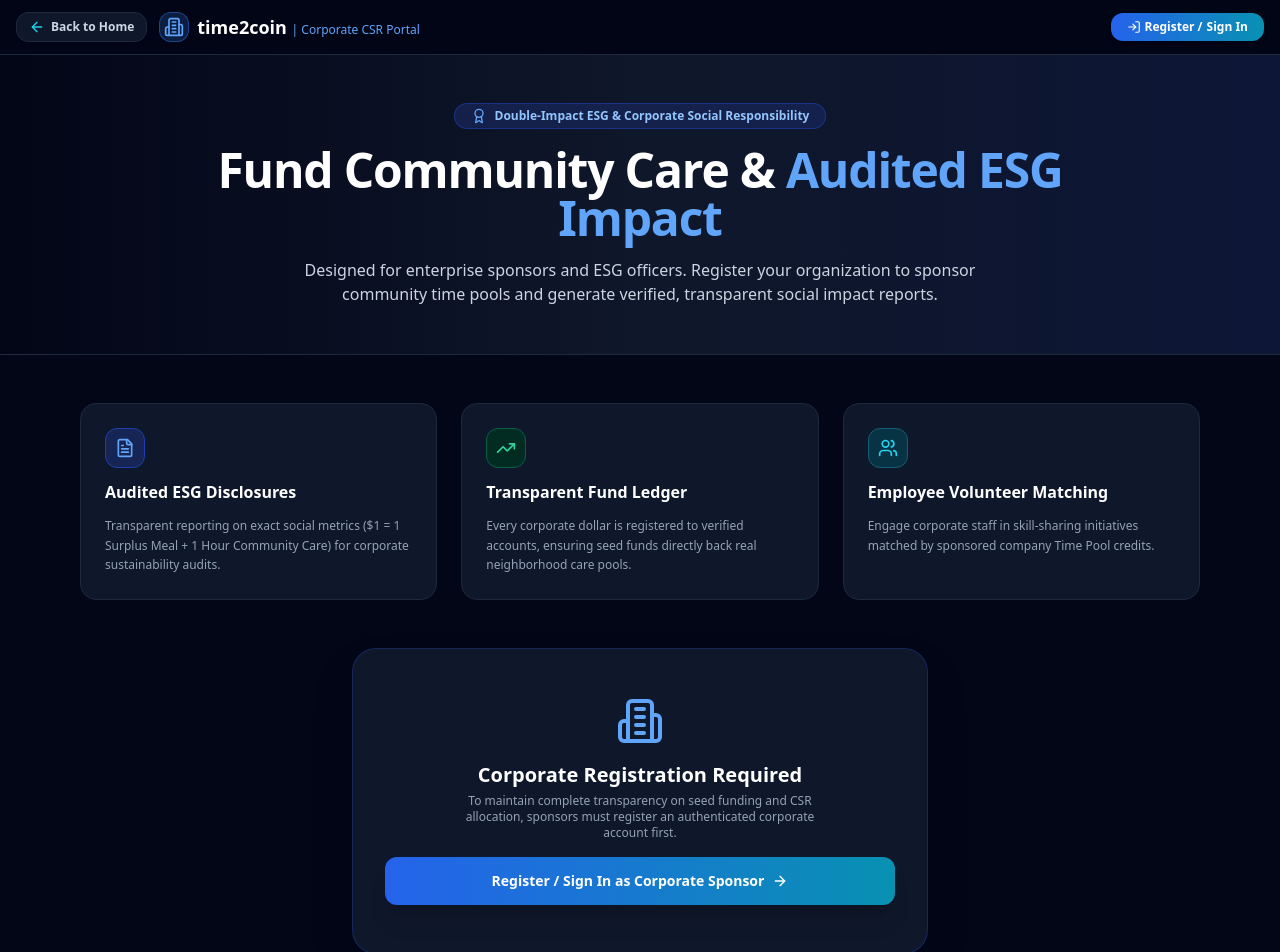
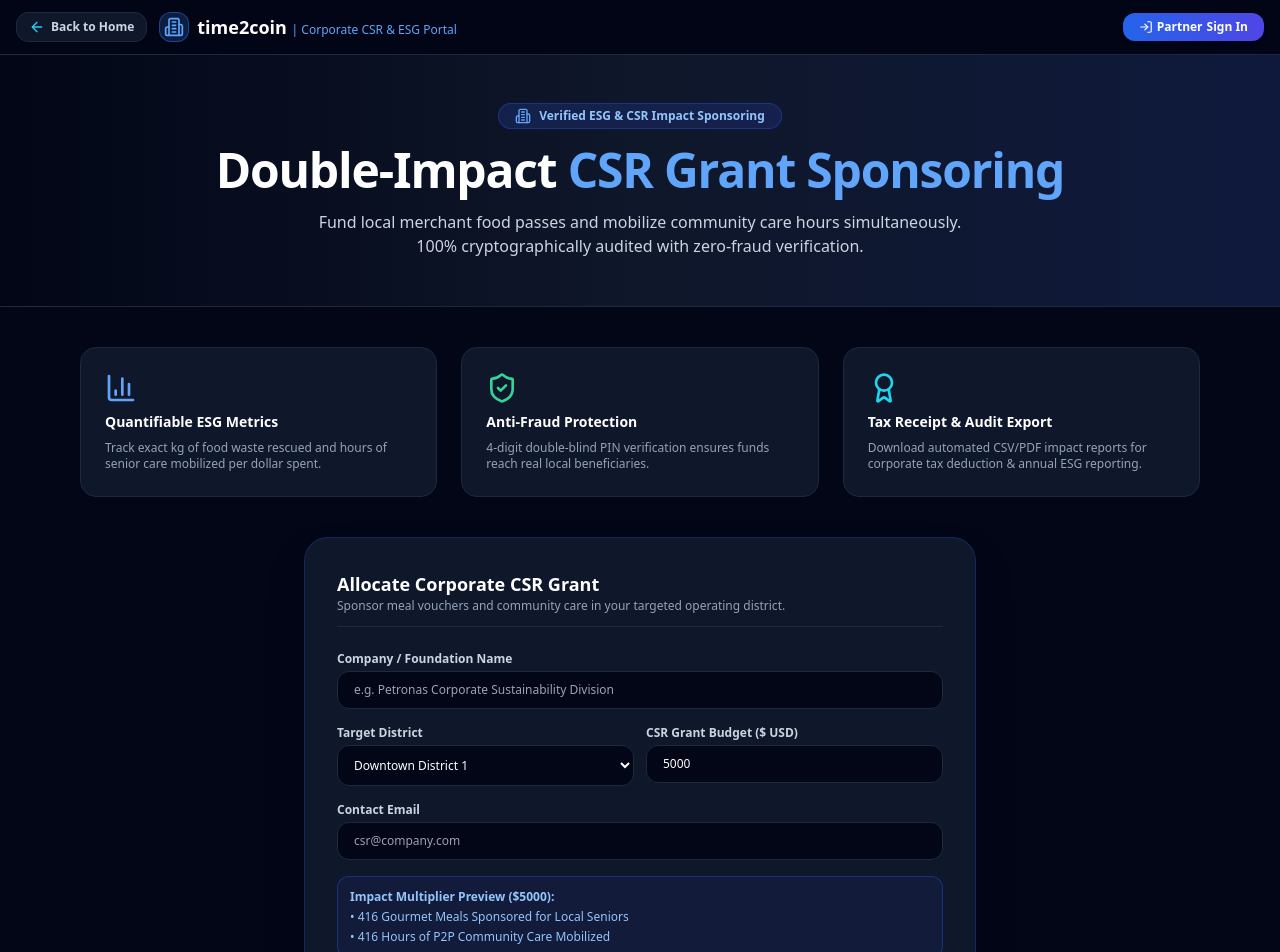
Before and after one commit to time2coin/time2coin, a Next.js app: page /corporate in a window 1280 px wide. Shown: the top 952 px of the page. Built offline with nearby package versions, Linux system fonts and the light colour scheme.

Commit message:
Refactor Corporate CSR page structure and logic
Refactor Corporate CSR page to improve structure and functionality. Update component names, state management, and form handling for better clarity and user experience.

```diff
--- a/app/corporate/page.tsx
+++ b/app/corporate/page.tsx
@@ -2,14 +2,19 @@
 
 import React, { useState, useEffect } from 'react';
 import {
-  Building2, Award, ShieldCheck, ArrowRight, CheckCircle2,
-  Sparkles, FileText, TrendingUp, Users, LogIn, DollarSign, ArrowLeft, LogOut
+  Building2, ArrowLeft, LogIn, LogOut, ArrowRight, ShieldCheck,
+  CheckCircle2, Sparkles, Heart, FileText, Download, DollarSign,
+  TrendingUp, Award, BarChart3, Users, ChevronRight, Lock, Eye,
+  Clock, SlidersHorizontal, Plus
 } from 'lucide-react';
 
-export default function CorporateCSRPage() {
+export default function CorporateCSRPortalPage() {
   const [currentUser, setCurrentUser] = useState<any>(null);
-  const [sponsorshipTier, setSponsorshipTier] = useState('$5,000 / mo');
-  const [submitted, setSubmitted] = useState(false);
+  const [grantAmount, setGrantAmount] = useState('5000');
+  const [district, setDistrict] = useState('Downtown District 1');
+  const [companyName, setCompanyName] = useState('');
+  const [contactEmail, setContactEmail] = useState('');
+  const [successMsg, setSuccessMsg] = useState(false);
 
   useEffect(() => {
     const saved = localStorage.getItem('time2coin_user');
@@ -25,26 +30,25 @@
     setCurrentUser(null);
   };
 
-  const handleSponsorPool = (e: React.FormEvent) => {
+  const handleSponsorSubmit = (e: React.FormEvent) => {
     e.preventDefault();
-    if (!currentUser) {
-      window.location.href = '/auth';
-      return;
-    }
-    setSubmitted(true);
+    setSuccessMsg(true);
+    setTimeout(() => {
+      setSuccessMsg(false);
+      setCompanyName('');
+      setContactEmail('');
+    }, 3000);
   };
 
   return (
-    <div className="min-h-screen bg-slate-950 text-slate-100 font-sans pb-16">
-      {/* HEADER WITH SLEEK RESPONSIVE BACK BUTTON */}
+    <div className="min-h-screen bg-slate-950 text-slate-100 font-sans pb-24 lg:pb-12">
+      {/* HEADER */}
       <header className="border-b border-slate-800 bg-slate-950/90 backdrop-blur sticky top-0 z-40 px-3 sm:px-4 py-3">
         <div className="max-w-7xl mx-auto flex items-center justify-between gap-2">
           <div className="flex items-center gap-2 sm:gap-3 min-w-0">
-            {/* SLEEK RESPONSIVE BACK BUTTON */}
             <a
               href="/"
               className="p-2 sm:px-3 sm:py-1.5 bg-slate-900 border border-slate-800 hover:border-slate-700 text-slate-300 hover:text-white rounded-xl text-xs font-bold transition flex items-center gap-1.5 shrink-0 shadow-sm"
-              title="Back to Home"
             >
               <ArrowLeft className="w-4 h-4 text-cyan-400" />
               <span className="hidden sm:inline">Back to Home</span>
@@ -54,136 +58,189 @@
               <div className="p-1 bg-blue-500/20 border border-blue-500/40 rounded-xl shrink-0">
                 <Building2 className="w-4 h-4 sm:w-5 sm:h-5 text-blue-400" />
               </div>
-              <span className="font-bold text-sm sm:text-lg text-white truncate">time2coin <span className="text-blue-400 text-xs font-normal hidden md:inline">| Corporate CSR Portal</span></span>
+              <span className="font-bold text-sm sm:text-lg text-white truncate">time2coin <span className="text-blue-400 text-xs font-normal hidden md:inline">| Corporate CSR & ESG Portal</span></span>
             </a>
           </div>
 
           {currentUser ? (
             <div className="flex items-center gap-2 bg-slate-900 border border-slate-800 px-2.5 py-1 rounded-xl shrink-0">
-              <span className="text-[10px] sm:text-xs font-bold text-blue-300 truncate max-w-[100px] sm:max-w-none">{currentUser.name}</span>
+              <span className="text-[10px] sm:text-xs font-bold text-blue-300 truncate">{currentUser.name}</span>
               <button onClick={handleLogout} title="Sign Out" className="p-1 text-slate-400 hover:text-rose-400">
                 <LogOut className="w-3.5 h-3.5" />
               </button>
             </div>
           ) : (
-            <a href="/auth" className="px-3 sm:px-4 py-1.5 bg-gradient-to-r from-blue-600 to-cyan-600 hover:from-blue-500 text-white rounded-xl text-[11px] sm:text-xs font-bold transition flex items-center gap-1 shrink-0 shadow-md">
-              <LogIn className="w-3.5 h-3.5" /> <span className="hidden sm:inline">Register / </span>Sign In
+            <a href="/auth" className="px-3 sm:px-4 py-1.5 bg-gradient-to-r from-blue-600 to-indigo-600 hover:from-blue-500 text-white rounded-xl text-[11px] sm:text-xs font-bold transition flex items-center gap-1 shrink-0 shadow-md">
+              <LogIn className="w-3.5 h-3.5" /> <span className="hidden sm:inline">Partner </span>Sign In
             </a>
           )}
         </div>
       </header>
 
-      {/* HERO SECTION */}
-      <section className="bg-gradient-to-r from-slate-950 via-slate-900 to-blue-950/50 border-b border-slate-800 py-12 px-4">
+      {/* HERO BANNER */}
+      <section className="bg-gradient-to-r from-slate-950 via-slate-900 to-blue-950/60 border-b border-slate-800 py-12 px-4">
         <div className="max-w-4xl mx-auto text-center space-y-4">
           <div className="inline-flex items-center gap-2 bg-blue-950/80 border border-blue-800/60 px-4 py-1 rounded-full text-xs font-bold text-blue-300">
-            <Award className="w-4 h-4 text-blue-400" /> Double-Impact ESG & Corporate Social Responsibility
+            <Building2 className="w-4 h-4 text-blue-400" /> Verified ESG & CSR Impact Sponsoring
           </div>
           <h1 className="text-3xl sm:text-5xl font-black text-white tracking-tight">
-            Fund Community Care & <span className="text-blue-400">Audited ESG Impact</span>
+            Double-Impact <span className="text-blue-400">CSR Grant Sponsoring</span>
           </h1>
           <p className="text-xs sm:text-base text-slate-300 leading-relaxed max-w-2xl mx-auto">
-            Designed for enterprise sponsors and ESG officers. Register your organization to sponsor community time pools and generate verified, transparent social impact reports.
+            Fund local merchant food passes and mobilize community care hours simultaneously. 100% cryptographically audited with zero-fraud verification.
           </p>
         </div>
       </section>
 
-      {/* VALUE PROPOSITIONS */}
-      <div className="max-w-6xl mx-auto px-4 py-12 space-y-12">
+      {/* MAIN CONTENT */}
+      <div className="max-w-6xl mx-auto px-4 py-10 space-y-10">
         <div className="grid grid-cols-1 md:grid-cols-3 gap-6">
-          <div className="bg-slate-900 border border-slate-800 rounded-2xl p-6 space-y-3">
-            <div className="w-10 h-10 rounded-xl bg-blue-950 border border-blue-800 flex items-center justify-center text-blue-400 font-bold">
-              <FileText className="w-5 h-5" />
+          <div className="bg-slate-900 border border-slate-800 rounded-2xl p-6 space-y-2">
+            <BarChart3 className="w-8 h-8 text-blue-400" />
+            <h3 className="font-bold text-white text-sm">Quantifiable ESG Metrics</h3>
+            <p className="text-xs text-slate-400">Track exact kg of food waste rescued and hours of senior care mobilized per dollar spent.</p>
           </div>
-            <h3 className="font-bold text-white text-base">Audited ESG Disclosures</h3>
-            <p className="text-xs text-slate-400 leading-relaxed">
-              Transparent reporting on exact social metrics ($1 = 1 Surplus Meal + 1 Hour Community Care) for corporate sustainability audits.
-            </p>
+          <div className="bg-slate-900 border border-slate-800 rounded-2xl p-6 space-y-2">
+            <ShieldCheck className="w-8 h-8 text-emerald-400" />
+            <h3 className="font-bold text-white text-sm">Anti-Fraud Protection</h3>
+            <p className="text-xs text-slate-400">4-digit double-blind PIN verification ensures funds reach real local beneficiaries.</p>
           </div>
-
-          <div className="bg-slate-900 border border-slate-800 rounded-2xl p-6 space-y-3">
-            <div className="w-10 h-10 rounded-xl bg-emerald-950 border border-emerald-800 flex items-center justify-center text-emerald-400 font-bold">
-              <TrendingUp className="w-5 h-5" />
-            </div>
-            <h3 className="font-bold text-white text-base">Transparent Fund Ledger</h3>
-            <p className="text-xs text-slate-400 leading-relaxed">
-              Every corporate dollar is registered to verified accounts, ensuring seed funds directly back real neighborhood care pools.
-            </p>
-          </div>
-
-          <div className="bg-slate-900 border border-slate-800 rounded-2xl p-6 space-y-3">
-            <div className="w-10 h-10 rounded-xl bg-cyan-950 border border-cyan-800 flex items-center justify-center text-cyan-400 font-bold">
-              <Users className="w-5 h-5" />
-            </div>
-            <h3 className="font-bold text-white text-base">Employee Volunteer Matching</h3>
-            <p className="text-xs text-slate-400 leading-relaxed">
-              Engage corporate staff in skill-sharing initiatives matched by sponsored company Time Pool credits.
-            </p>
+          <div className="bg-slate-900 border border-slate-800 rounded-2xl p-6 space-y-2">
+            <Award className="w-8 h-8 text-cyan-400" />
+            <h3 className="font-bold text-white text-sm">Tax Receipt & Audit Export</h3>
+            <p className="text-xs text-slate-400">Download automated CSV/PDF impact reports for corporate tax deduction & annual ESG reporting.</p>
           </div>
         </div>
 
-        {/* CONDITIONALLY RENDERED SPONSORSHIP FORM VS REGISTRATION GATE */}
-        <div className="bg-slate-900 border border-blue-800/40 rounded-3xl p-6 sm:p-8 max-w-xl mx-auto shadow-2xl space-y-6">
-          {currentUser ? (
-            /* LOGGED-IN SPONSOR DASHBOARD */
-            <div className="space-y-4">
-              <h2 className="text-lg font-bold text-white flex items-center gap-2 border-b border-slate-800 pb-3">
-                <DollarSign className="w-5 h-5 text-blue-400" /> Sponsor Corporate CSR Time Pool
-              </h2>
+        {/* CSR SPONSORSHIP FORM */}
+        <div className="bg-slate-900 border border-blue-800/40 rounded-3xl p-6 sm:p-8 max-w-2xl mx-auto space-y-6 shadow-2xl">
+          <div className="border-b border-slate-800 pb-3">
+            <h2 className="text-lg font-bold text-white">Allocate Corporate CSR Grant</h2>
+            <p className="text-xs text-slate-400">Sponsor meal vouchers and community care in your targeted operating district.</p>
+          </div>
 
-              {submitted ? (
-                <div className="p-6 bg-blue-950/60 border border-blue-800 text-blue-200 rounded-2xl text-center space-y-3">
-                  <CheckCircle2 className="w-10 h-10 text-blue-400 mx-auto" />
-                  <h3 className="font-bold text-base text-white">Sponsorship Pool Activated!</h3>
-                  <p className="text-xs text-slate-300">
-                    Thank you, <strong>{currentUser.name}</strong>. Your corporate sponsorship tier of <strong>{sponsorshipTier}</strong> has been assigned to your corporate dashboard.
-                  </p>
+          {successMsg && (
+            <div className="p-4 bg-emerald-950/80 border border-emerald-800 text-emerald-200 rounded-2xl text-xs flex items-center gap-2">
+              <CheckCircle2 className="w-5 h-5 text-emerald-400 shrink-0" />
+              <span>CSR Grant request received! Our operations auditor will send your tax receipt invoice within 2 hours.</span>
             </div>
-              ) : (
-                <form onSubmit={handleSponsorPool} className="space-y-4">
+          )}
+
+          <form onSubmit={handleSponsorSubmit} className="space-y-4">
             <div>
-                    <label className="block text-xs font-semibold text-slate-300 mb-1">Select Monthly CSR Sponsorship Tier</label>
+              <label className="block text-xs font-semibold text-slate-300 mb-1">Company / Foundation Name</label>
+              <input
+                type="text"
+                required
+                value={companyName}
+                onChange={(e) => setCompanyName(e.target.value)}
+                placeholder="e.g. Petronas Corporate Sustainability Division"
+                className="w-full bg-slate-950 border border-slate-800 rounded-xl px-4 py-2.5 text-xs text-white focus:outline-none focus:border-blue-500"
+              />
+            </div>
+
+            <div className="grid grid-cols-1 sm:grid-cols-2 gap-3">
+              <div>
+                <label className="block text-xs font-semibold text-slate-300 mb-1">Target District</label>
                 <select
-                      value={sponsorshipTier}
-                      onChange={(e) => setSponsorshipTier(e.target.value)}
+                  value={district}
+                  onChange={(e) => setDistrict(e.target.value)}
                   className="w-full bg-slate-950 border border-slate-800 rounded-xl px-3 py-2.5 text-xs text-white focus:outline-none focus:border-blue-500"
                 >
-                      <option value="$1,000 / mo">$1,000 / month (Local District Pilot)</option>
-                      <option value="$5,000 / mo">$5,000 / month (Regional Community Sponsor)</option>
-                      <option value="$25,000 / mo">$25,000 / month (Citywide Impact Pool)</option>
+                  <option value="Downtown District 1">Downtown District 1</option>
+                  <option value="Subang Jaya District 2">Subang Jaya District 2</option>
+                  <option value="Petaling Jaya District 3">Petaling Jaya District 3</option>
                 </select>
+              </div>
+
+              <div>
+                <label className="block text-xs font-semibold text-slate-300 mb-1">CSR Grant Budget ($ USD)</label>
+                <input
+                  type="number"
+                  required
+                  value={grantAmount}
+                  onChange={(e) => setGrantAmount(e.target.value)}
+                  placeholder="5000"
+                  className="w-full bg-slate-950 border border-slate-800 rounded-xl px-4 py-2.5 text-xs text-white focus:outline-none focus:border-blue-500"
+                />
+              </div>
+            </div>
+
+            <div>
+              <label className="block text-xs font-semibold text-slate-300 mb-1">Contact Email</label>
+              <input
+                type="email"
+                required
+                value={contactEmail}
+                onChange={(e) => setContactEmail(e.target.value)}
+                placeholder="csr@company.com"
+                className="w-full bg-slate-950 border border-slate-800 rounded-xl px-4 py-2.5 text-xs text-white focus:outline-none focus:border-blue-500"
+              />
+            </div>
+
+            <div className="p-3 bg-blue-950/40 border border-blue-800/60 rounded-xl text-xs text-blue-300 space-y-1">
+              <div className="font-bold">Impact Multiplier Preview (${grantAmount}):</div>
+              <div>• {Math.floor(Number(grantAmount) / 12)} Gourmet Meals Sponsored for Local Seniors</div>
+              <div>• {Math.floor(Number(grantAmount) / 12)} Hours of P2P Community Care Mobilized</div>
             </div>
 
             <button
               type="submit"
-                    className="w-full py-3 bg-gradient-to-r from-blue-600 to-cyan-600 hover:from-blue-500 text-white font-bold text-xs sm:text-sm rounded-xl transition shadow-lg flex items-center justify-center gap-2"
+              className="w-full py-3 bg-gradient-to-r from-blue-600 to-indigo-600 hover:from-blue-500 text-white font-bold text-xs sm:text-sm rounded-xl transition shadow-lg flex items-center justify-center gap-2"
             >
-                    Confirm CSR Pool Sponsorship <ArrowRight className="w-4 h-4" />
+              <Building2 className="w-4 h-4" /> Submit Corporate CSR Grant
             </button>
           </form>
-              )}
         </div>
-          ) : (
-            /* LOGGED-OUT PROMPT FOR REGISTRATION */
-            <div className="text-center space-y-4 py-4">
-              <Building2 className="w-12 h-12 text-blue-400 mx-auto" />
-              <div className="space-y-1">
-                <h2 className="text-xl font-bold text-white">Corporate Registration Required</h2>
-                <p className="text-xs text-slate-400 max-w-sm mx-auto">
-                  To maintain complete transparency on seed funding and CSR allocation, sponsors must register an authenticated corporate account first.
-                </p>
       </div>
+
+      {/* MOBILE BOTTOM NAVIGATION BAR */}
+      <nav className="lg:hidden fixed bottom-0 left-0 right-0 z-50 bg-slate-950/95 backdrop-blur border-t border-slate-800/80 shadow-[0_-4px_20px_rgba(0,0,0,0.5)]">
+        <div className="flex items-stretch justify-around px-2 pt-1.5 pb-2">
+          <a
+            href="/"
+            className="flex flex-col items-center justify-center gap-1 py-1 px-2 rounded-xl text-slate-400 hover:text-slate-200 transition-all flex-1"
+          >
+            <Clock className="w-5 h-5" />
+            <span className="text-[10px] tracking-tight">Home</span>
+          </a>
+
+          <a
+            href="/#directory"
+            className="flex flex-col items-center justify-center gap-1 py-1 px-2 rounded-xl text-slate-400 hover:text-slate-200 transition-all flex-1"
+          >
+            <SlidersHorizontal className="w-5 h-5" />
+            <span className="text-[10px] tracking-tight">Directory</span>
+          </a>
+
+          <a
+            href="/#directory"
+            className="flex flex-col items-center justify-center gap-0.5 py-1 px-2 rounded-xl transition-all flex-1"
+            title="Post Offer"
+          >
+            <div className="w-11 h-11 rounded-full bg-gradient-to-r from-blue-500 to-indigo-600 flex items-center justify-center -mt-5 shadow-lg shadow-blue-500/40 ring-4 ring-slate-950">
+              <Plus className="w-6 h-6 text-white" />
+            </div>
+            <span className="text-[10px] font-bold text-slate-400 mt-0.5">Post</span>
+          </a>
+
+          <a
+            href="/corporate"
+            className="flex flex-col items-center justify-center gap-1 py-1 px-2 rounded-xl text-blue-400 font-bold transition-all flex-1"
+          >
+            <Building2 className="w-5 h-5 scale-110 text-blue-400" />
+            <span className="text-[10px] tracking-tight">Corporate</span>
+          </a>
 
           <a
             href="/auth"
-                className="inline-flex items-center justify-center gap-2 w-full py-3.5 bg-gradient-to-r from-blue-600 to-cyan-600 hover:from-blue-500 text-white font-bold text-xs sm:text-sm rounded-xl transition shadow-xl"
+            className="flex flex-col items-center justify-center gap-1 py-1 px-2 rounded-xl text-slate-400 hover:text-cyan-400 transition-all flex-1"
           >
-                Register / Sign In as Corporate Sponsor <ArrowRight className="w-4 h-4" />
+            <LogIn className="w-5 h-5" />
+            <span className="text-[10px] tracking-tight">Account</span>
           </a>
         </div>
-          )}
-        </div>
-      </div>
+      </nav>
     </div>
   );
 }
```
Lines whose indentation alone changed are shown as unchanged.
